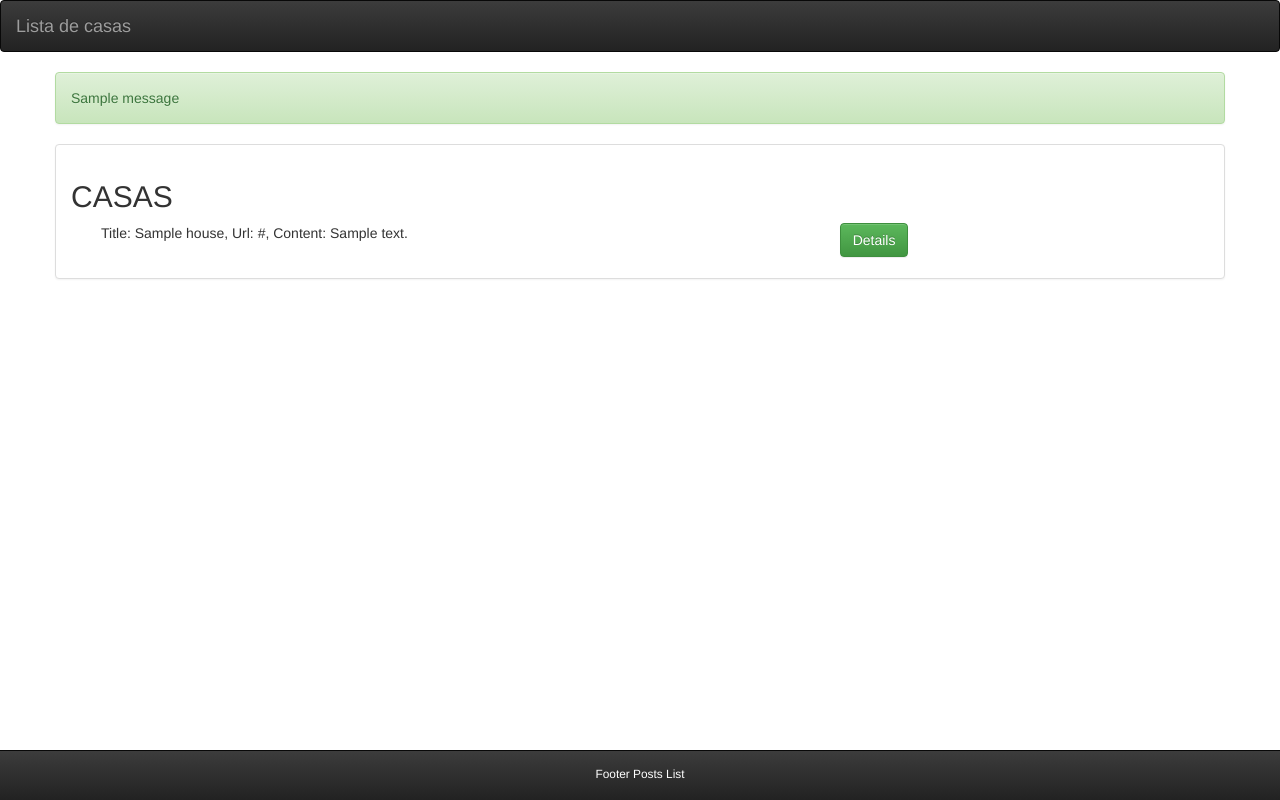
After one commit to eduarias/house_finder, a Django app: template house_finder/houses/templates/houses/houses_list.html in a window 1280 px wide. The commit adds this page. Run offline with Django 3.2, Linux system fonts and the light colour scheme; the template is opened without the code that fills it: most values are stand-ins (such as "Sample title", 1, 10 or a date in 2020); one stand-in notice (Sample message) is shown; some libraries are stand-ins or nearby versions.

Commit message:
List view using django-tables2

```diff
--- a/house_finder/house_finder/settings.py
+++ b/house_finder/house_finder/settings.py
@@ -38,6 +38,8 @@ INSTALLED_APPS = [
     'django.contrib.messages',
     'django.contrib.staticfiles',
     'houses',
+    'django_tables2',
+    'bootstrap3',
 ]
 
 MIDDLEWARE = [
@@ -104,7 +106,7 @@ AUTH_PASSWORD_VALIDATORS = [
 # Internationalization
 # https://docs.djangoproject.com/en/1.11/topics/i18n/
 
-LANGUAGE_CODE = 'en-us'
+LANGUAGE_CODE = 'es-es'
 
 TIME_ZONE = 'UTC'
 
--- /dev/null
+++ b/house_finder/houses/templates/houses/houses_list.html
@@ -0,0 +1,46 @@
+{% extends "houses/master.html" %}
+
+{% block title %}
+	Listado de casas
+{% endblock %}
+
+{% block content %}
+<div class="row">
+    <!-- Show flash messages -->
+    {% if messages %}
+        <div class="alert alert-success">
+            {% for message in messages %}
+                {{ message }}
+            {% endfor %}
+        </div>
+    {% endif %}
+    <div class="panel panel-default">
+        <div class="panel-body">
+            {% if houses|length > 0 %}
+                <h2>CASAS</h2>
+                {% for house in houses %}
+                     <div class="col-md-12" style="margin-bottom: 6px">
+                        <div class="col-md-8">
+                            Title: {{ house.title }}, Url: {{ house.url }}, Content: {{ house.content }}
+                         </div>
+                         <div class="col-md-4">
+                             <a href="{% url 'houses:detail' house.id %}" class="btn btn-success">Details</a>
+{#                              <a href="{% url 'delete_post' post.id %}" class="btn btn-danger">Remove</a>#}
+                         </div>
+                     </div>
+                {% endfor %}
+            {% else %}
+                <p>No hay casas</p>
+            {% endif %}
+        </div>
+    </div>
+</div>
+{% endblock %}
+
+{% block footer %}
+	 <div class="navbar navbar-inverse navbar-fixed-bottom">
+	 	<div class="text-center" style="padding-top: 12px">
+	 		<small style="color: #fff">Footer Posts List</small>
+	    </div>
+	</div>
+{% endblock %}
--- a/house_finder/houses/templates/houses/index.html
+++ b/house_finder/houses/templates/houses/index.html
@@ -5,9 +5,9 @@
     <title>Title</title>
 </head>
 <body>
-{% if cheapest_houses_list %}
+{% if houses %}
     <ul>
-    {% for house in cheapest_houses_list %}
+    {% for house in houses %}
         <li><a href="{% url 'houses:detail' house.id %}">{{ house.title }}, {{ house.price }}</a></li>
     {% endfor %}
     </ul>
--- /dev/null
+++ b/house_finder/houses/templates/houses/master.html
@@ -0,0 +1,38 @@
+<!DOCTYPE html>
+{% load bootstrap3 %}
+<html>
+<head>
+    <meta charset="utf-8">
+    <title>Crud con Python y Django | {% block title %}Página principal{% endblock %}</title>
+
+    <!-- Latest compiled and minified CSS -->
+    <link rel="stylesheet" href="https://maxcdn.bootstrapcdn.com/bootstrap/3.3.7/css/bootstrap.min.css" integrity="sha384-BVYiiSIFeK1dGmJRAkycuHAHRg32OmUcww7on3RYdg4Va+PmSTsz/K68vbdEjh4u" crossorigin="anonymous">
+
+    <!-- Optional theme -->
+    <link rel="stylesheet" href="https://maxcdn.bootstrapcdn.com/bootstrap/3.3.7/css/bootstrap-theme.min.css" integrity="sha384-rHyoN1iRsVXV4nD0JutlnGaslCJuC7uwjduW9SVrLvRYooPp2bWYgmgJQIXwl/Sp" crossorigin="anonymous">
+
+    <!-- Latest compiled and minified JavaScript -->
+    <script src="https://maxcdn.bootstrapcdn.com/bootstrap/3.3.7/js/bootstrap.min.js" integrity="sha384-Tc5IQib027qvyjSMfHjOMaLkfuWVxZxUPnCJA7l2mCWNIpG9mGCD8wGNIcPD7Txa" crossorigin="anonymous"></script>
+
+</head>
+<body>
+    <div id="header">
+        {% block header %}
+            <nav class="navbar navbar-inverse">
+                <div class="navbar-header">
+                    <a class="navbar-brand" href="{% url 'houses:index' %}">Lista de casas</a>
+                </div>
+            </nav>
+        {% endblock %}
+    </div>
+    <div class="container">
+        {% block content %}
+
+        {% endblock %}
+    </div>
+
+    <footer class="footer">
+        {% block footer %}{% endblock %}
+    </footer>
+</body>
+</html>
--- a/house_finder/houses/urls.py
+++ b/house_finder/houses/urls.py
@@ -5,6 +5,6 @@ from . import views
 app_name = 'houses'
 
 urlpatterns = [
-    url(r'^$', views.IndexView.as_view(), name='index'),
+    url(r'^$', views.HousesListView.as_view(), name='index'),
     url(r'^(?P<pk>[0-9]+)/detail', views.DetailView.as_view(), name='detail'),
 ]
--- a/requirements.txt
+++ b/requirements.txt
@@ -2,3 +2,5 @@ Scrapy
 pymongo
 scrapy-djangoitem
 django
+django-bootstrap3
+django-tables2
```
Also changed, not shown: house_finder/houses/tables.py (added, +18 -0 lines), house_finder/houses/templates/houses/houses_list2.html (added, +79 -0 lines), house_finder/houses/views.py (+22 -6 lines).
